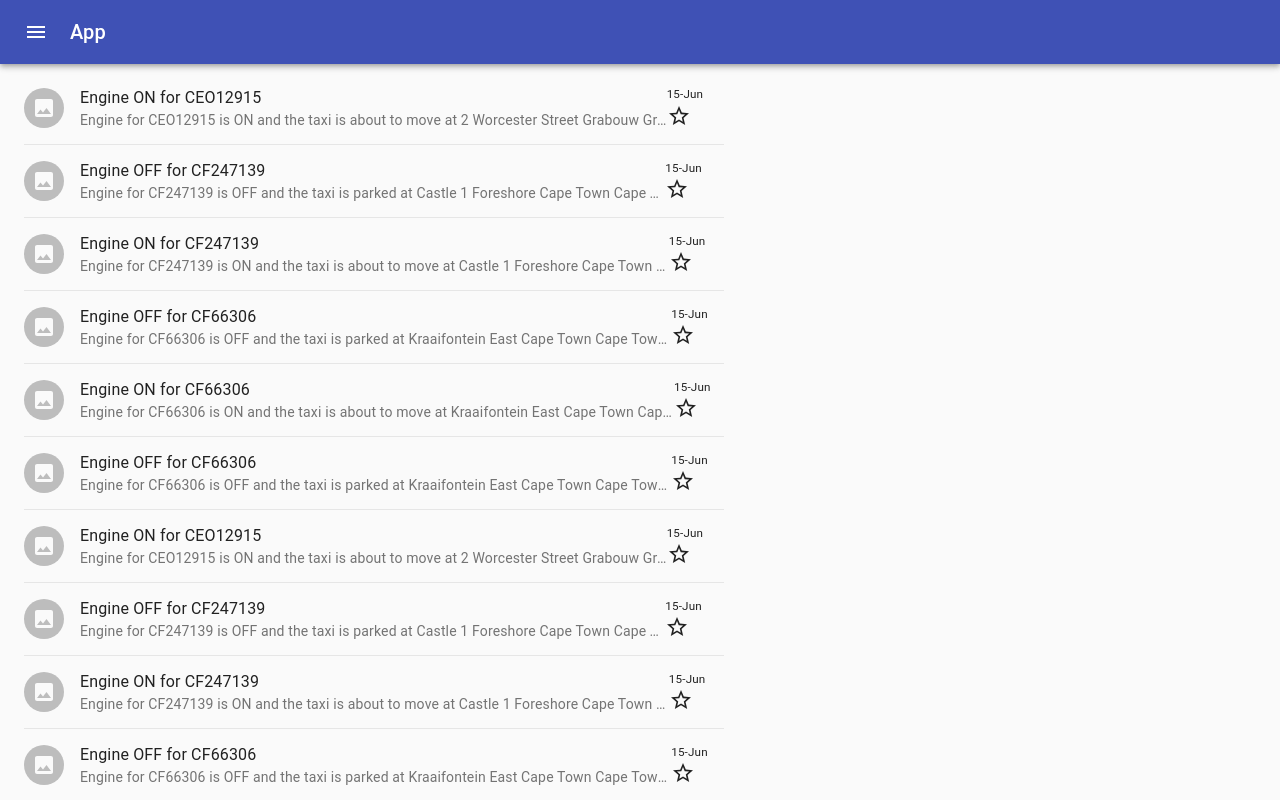
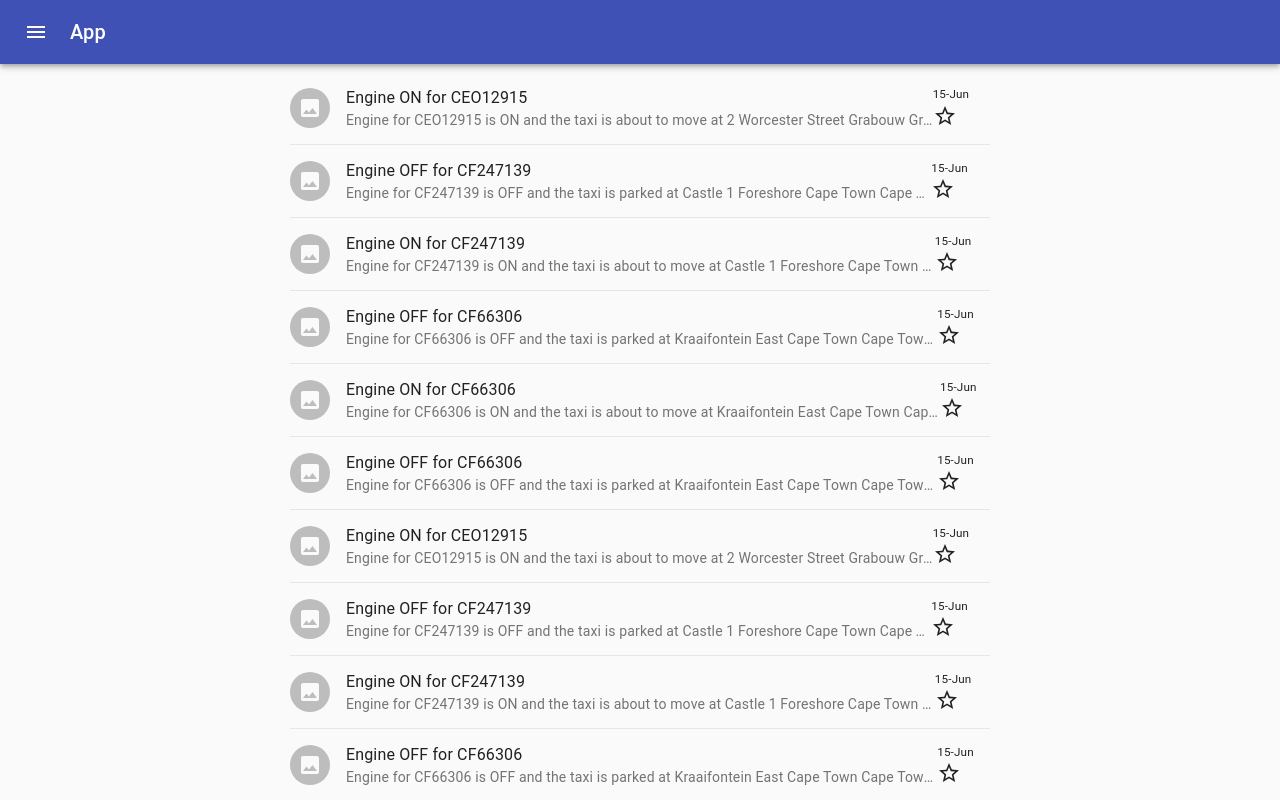
Before and after one commit to makhosi6/zealous-rain, a React (Create React App) app: page /messages in a window 1280 px wide. Shown: the top 800 px of the page. Built offline with nearby package versions, Linux system fonts and the light colour scheme.

Commit message:
Merge branch 'main' of github.com:makhosi6/zealous-rain into main

```diff
--- a/src/pages/Messages.js
+++ b/src/pages/Messages.js
@@ -6,7 +6,7 @@ export default class Messages extends Component {
   render() {
     return (
       <Container >  {/* maxWidth="xl" */}
-        <List style={{ width: "100%", maxWidth: "700px" }}>
+        <List style={{ width: "100%", margin: 'auto', maxWidth: "700px" }}>
           {mssgs.map((x) => (
            <Message key={Math.floor(Math.random()*123456)} data={x} />
           ))}
```
